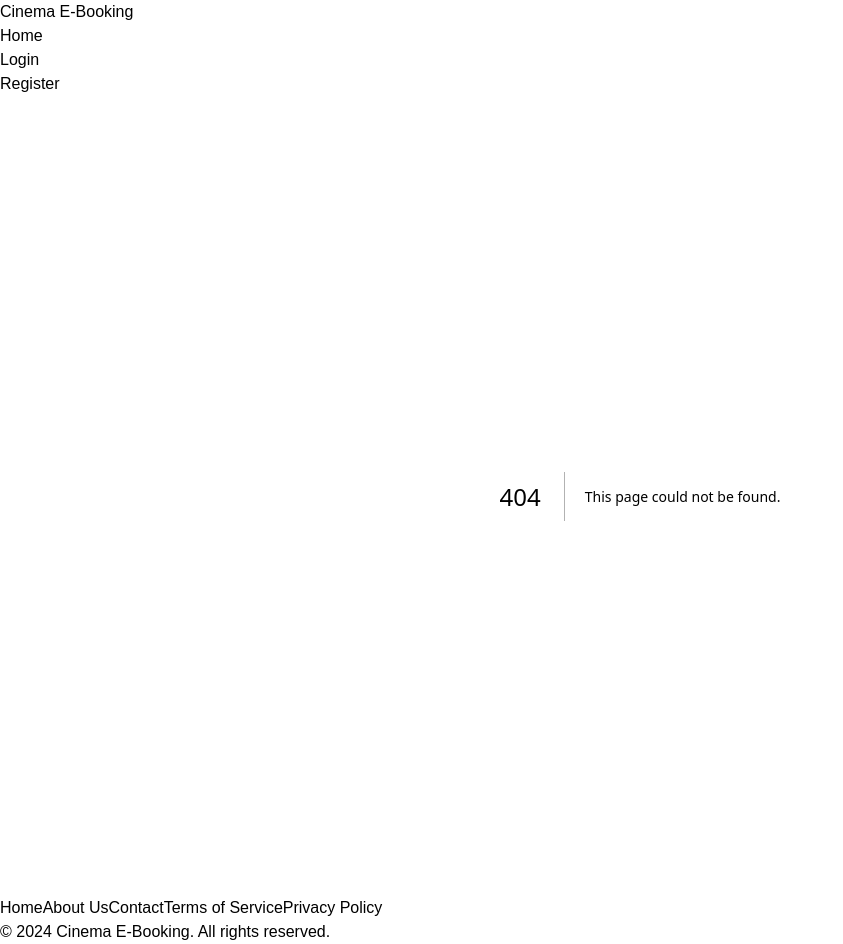
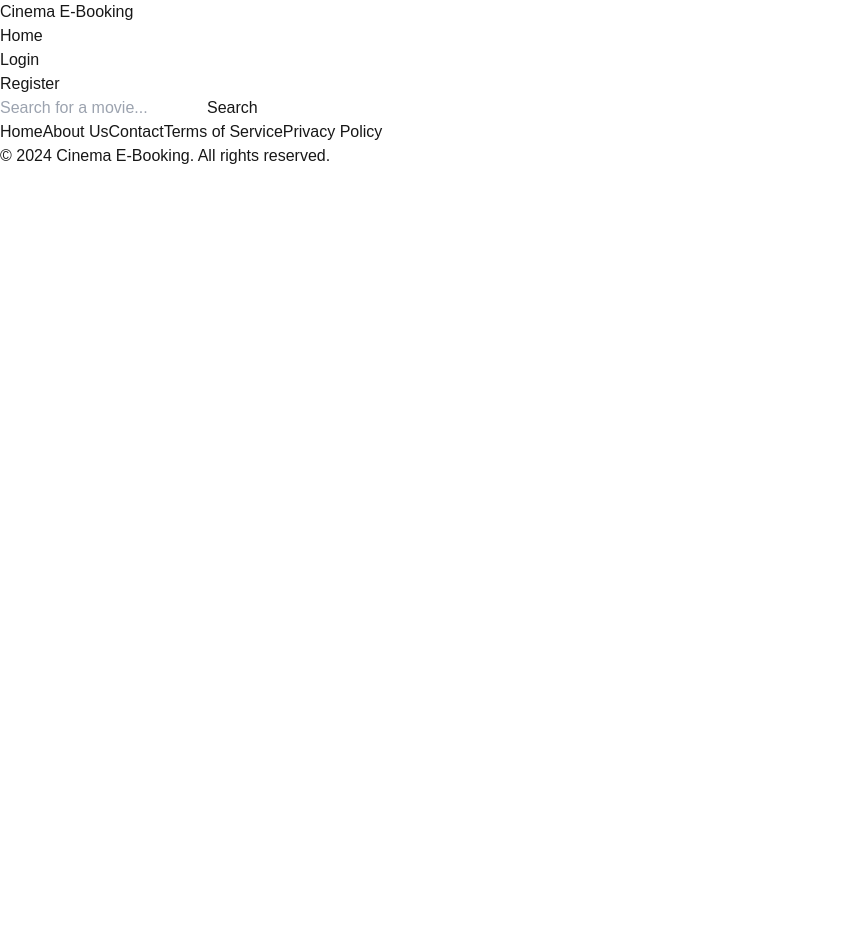
Before and after one commit to shaan101patel/FrontEndMB, a Next.js app in the folder my-app/: page /search in a window 1280 px wide. Before the commit this address had no page. Shown: the whole page, without its empty margins (0-843 px from the left). After the commit the page ends 800 px from the top, so only its background shows below. Built offline with nearby package versions, Linux system fonts and the light colour scheme.

Commit message:
created a searchbar

```diff
--- a/my-app/src/app/login/page.js
+++ b/my-app/src/app/login/page.js
@@ -70,7 +70,7 @@ const Login = () => {
           </div>
 
           {/* Submit Button */}
-          <div className="flex items-center justify-between">
+          <div className="flex items-center justify-between">1a
             <button
               type="submit"
               className="bg-blue-500 hover:bg-blue-700 text-white font-bold py-2 px-4 rounded focus:outline-none focus:shadow-outline"
--- /dev/null
+++ b/my-app/src/app/search/page.js
@@ -0,0 +1,27 @@
+"use client";
+
+import React, { useState } from 'react';
+
+const SearchBar = ({ onSearch }) => {
+    const [searchTerm, setSearchTerm] = useState('');
+
+    const handleSearch = () => {
+        if (onSearch) {
+            onSearch(searchTerm);
+        }
+    };
+
+    return (
+        <div>
+            <input
+                type="text"
+                placeholder="Search for a movie..."
+                value={searchTerm}
+                onChange={(e) => setSearchTerm(e.target.value)}
+            />
+            <button onClick={handleSearch}>Search</button>
+        </div>
+    );
+};
+
+export default SearchBar;
```
Also changed, not shown: my-app/src/app/page.js (+9 -19 lines).
